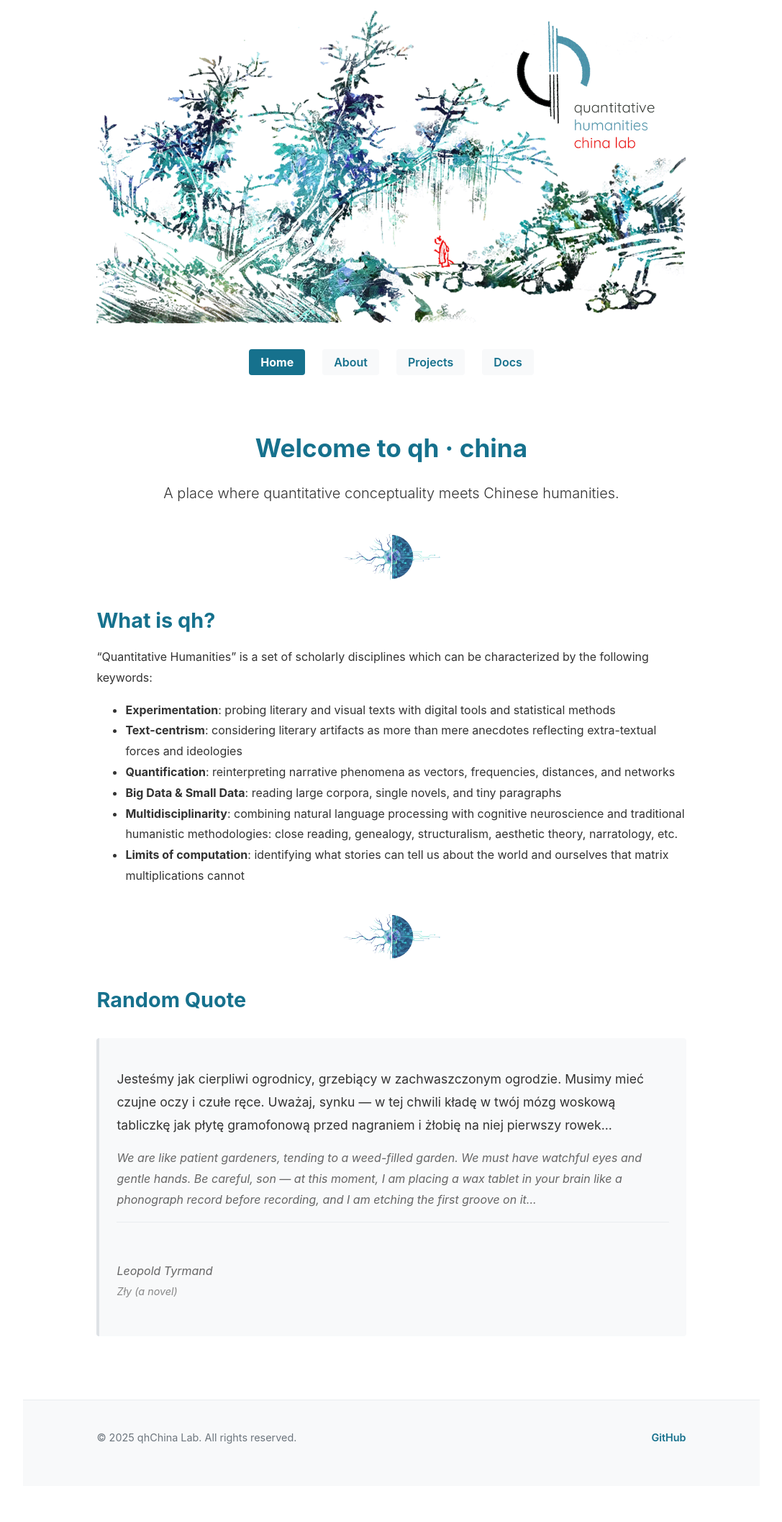
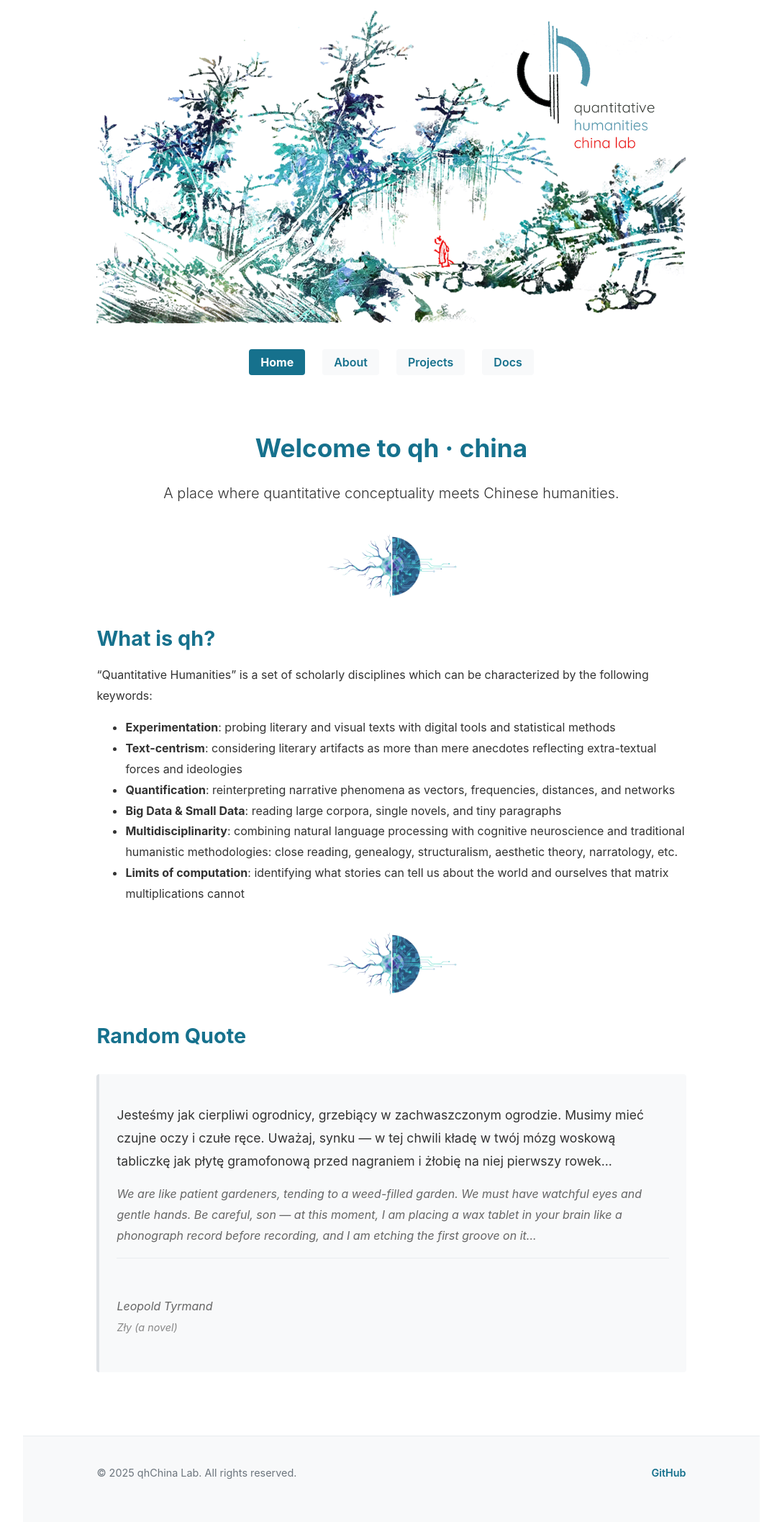
Before and after one commit to mcjkurz/qhchina, a Jekyll site: the page built from docs/index.md, in a window 1280 px wide. Shown: the whole page at 72% size, without its empty margins (96-1183 px from the left). Built offline with Jekyll 4.4.1, drawn with Linux system fonts in a browser that asks for light colours; before the commit the page ends 2064 px from its top, so only the background shows below that.

Commit message:
separator

```diff
--- a/docs/_sass/main.scss
+++ b/docs/_sass/main.scss
@@ -378,7 +378,7 @@ main {
 /* Separator image styling */
 img.separator {
   width: 25% !important;
-  max-width: 150px !important;
+  max-width: 200px !important;
   height: auto !important;
   margin: 2rem auto !important;
   display: block !important;
```
